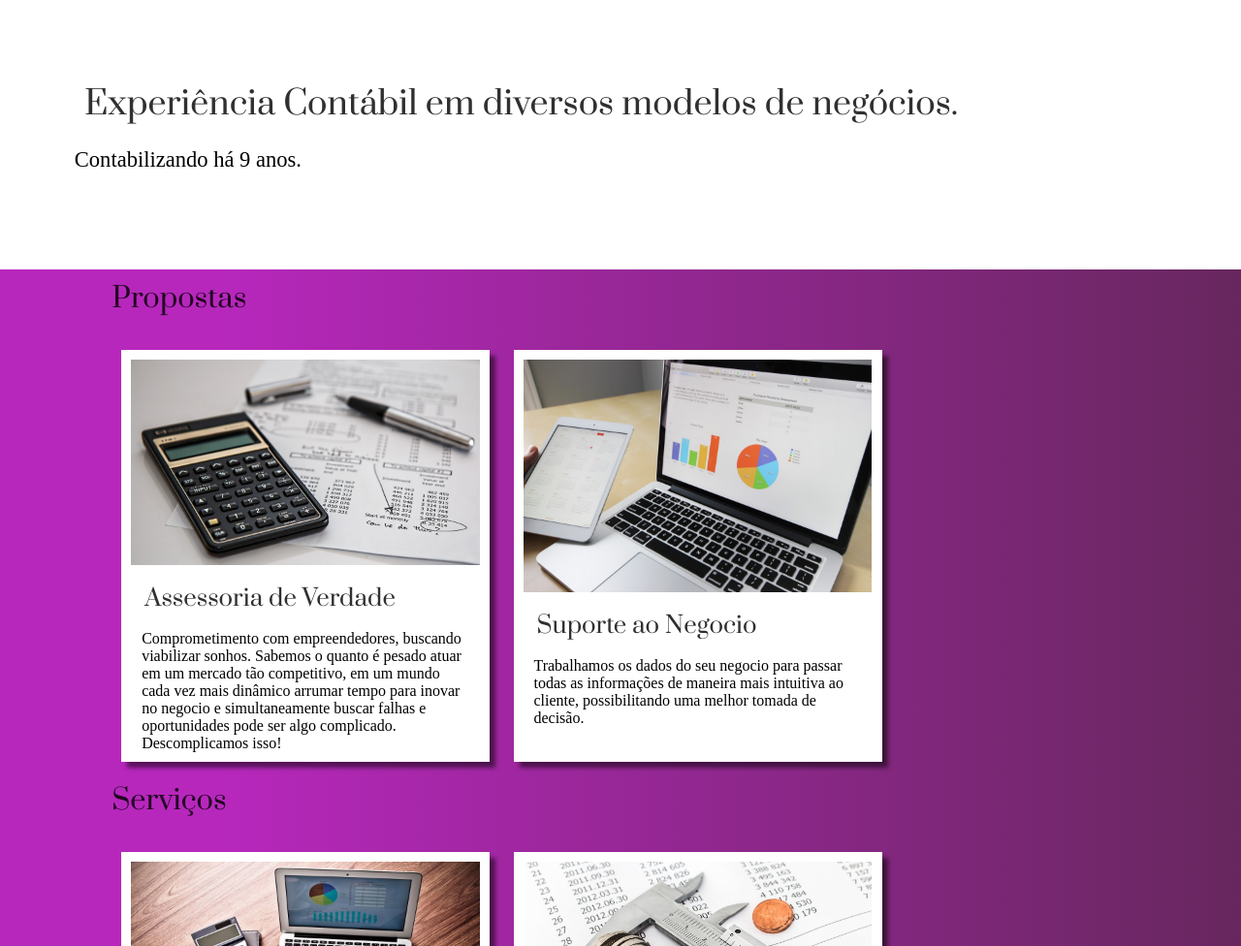
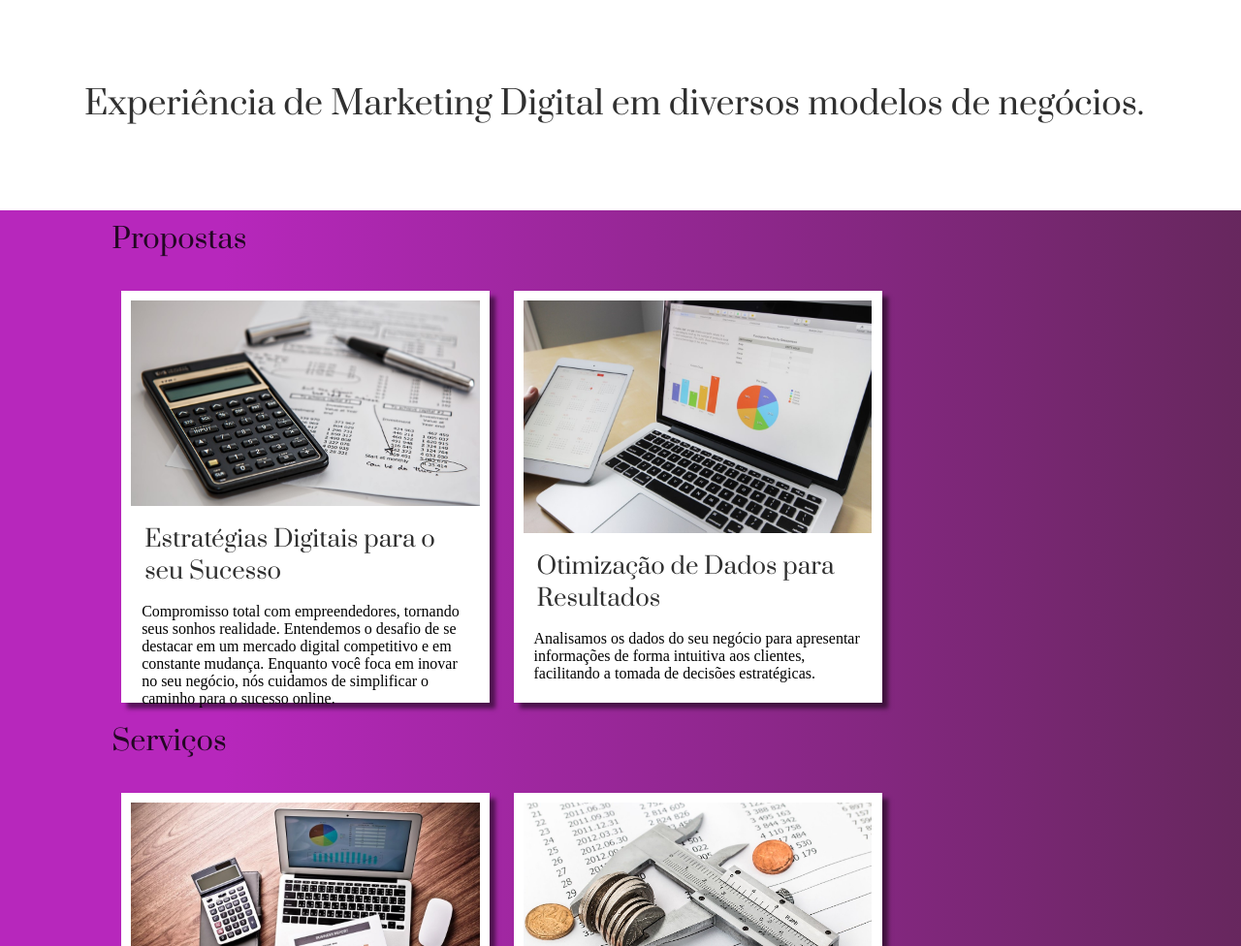
Before and after one commit to hailtonnoc/JadVieira, a plain HTML site: page index.html in a window 1280 px wide. Shown: the part 1308-2284 px from the top of the page at 97% size. Drawn offline with Linux system fonts and the light colour scheme.

Commit message:
nv propostas

```diff
--- a/index.html
+++ b/index.html
@@ -97,8 +97,7 @@
         </section>
 
         <div class="poster">
-            <h3>Experiência Contábil em diversos modelos de negócios.</h3>
-            <p>Contabilizando há 9 anos.</p>
+            <h3>Experiência de Marketing Digital em diversos modelos de negócios.</h3>
         </div>
 
         <section id="proserv">
@@ -107,16 +106,16 @@
             <figure class="cardDuro">
                 <img class="img99" src="elementos/imgs/pexels-pixabay-53621.jpg" alt="contador by Pixabay">
                 <div class="cardDuro-body">
-                    <h3>Assessoria de Verdade</h3>
-                    <p>Comprometimento com empreendedores, buscando viabilizar sonhos. Sabemos o quanto é pesado atuar em um mercado tão competitivo, em um mundo cada vez mais dinâmico arrumar tempo para inovar no negocio e simultaneamente buscar falhas e oportunidades pode ser algo complicado. Descomplicamos isso!</p>
+                    <h3>Estratégias Digitais para o seu Sucesso</h3>
+                    <p>Compromisso total com empreendedores, tornando seus sonhos realidade. Entendemos o desafio de se destacar em um mercado digital competitivo e em constante mudança. Enquanto você foca em inovar no seu negócio, nós cuidamos de simplificar o caminho para o sucesso online.</p>
                 </div>
             </figure>
 
             <figure class="cardDuro">
             <img class="img99" src="elementos/imgs/pexels-pixabay-265087.jpg" alt="contador by Pixabay">
             <div class="cardDuro-body">
-                <h3>Suporte ao Negocio</h3>
-                <p>Trabalhamos os dados do seu negocio para passar todas as informações de maneira mais intuitiva ao cliente, possibilitando uma melhor tomada de decisão.</p>
+                <h3>Otimização de Dados para Resultados</h3>
+                <p>Analisamos os dados do seu negócio para apresentar informações de forma intuitiva aos clientes, facilitando a tomada de decisões estratégicas.</p>
             </div>
             </figure>
         </section>
```
